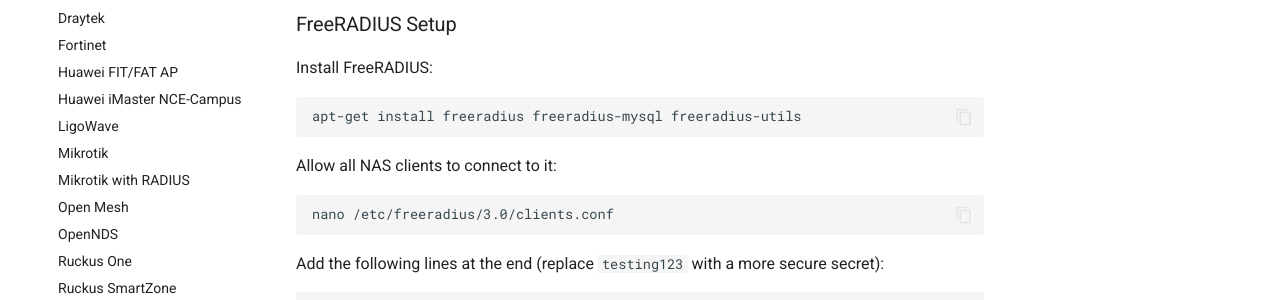
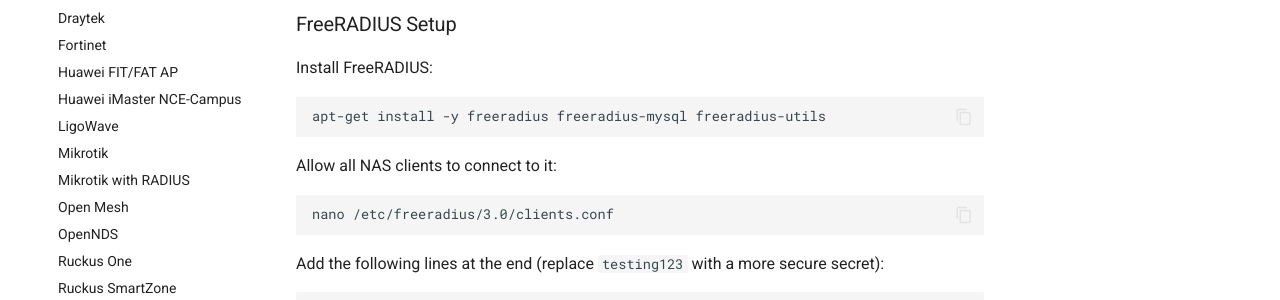
Before and after one commit to splash-networks/admin-panel-doc, an MkDocs documentation site: the page built from docs/radius.md, in a window 1280 px wide and 1141 px high. Shown: the part 279-579 px from the top of the window. Built offline with MkDocs 1.6.1 and Material for MkDocs 9.7.7, drawn with Linux system fonts in a browser that asks for light colours.

````diff
--- a/docs/radius.md
+++ b/docs/radius.md
@@ -5,7 +5,7 @@ Some vendors require the use of RADIUS in their captive portal authorization flo
 Install FreeRADIUS:
 
 ```text { .copy }
-apt-get install freeradius freeradius-mysql freeradius-utils
+apt-get install -y freeradius freeradius-mysql freeradius-utils
 ```
 
 Allow all NAS clients to connect to it:
````
